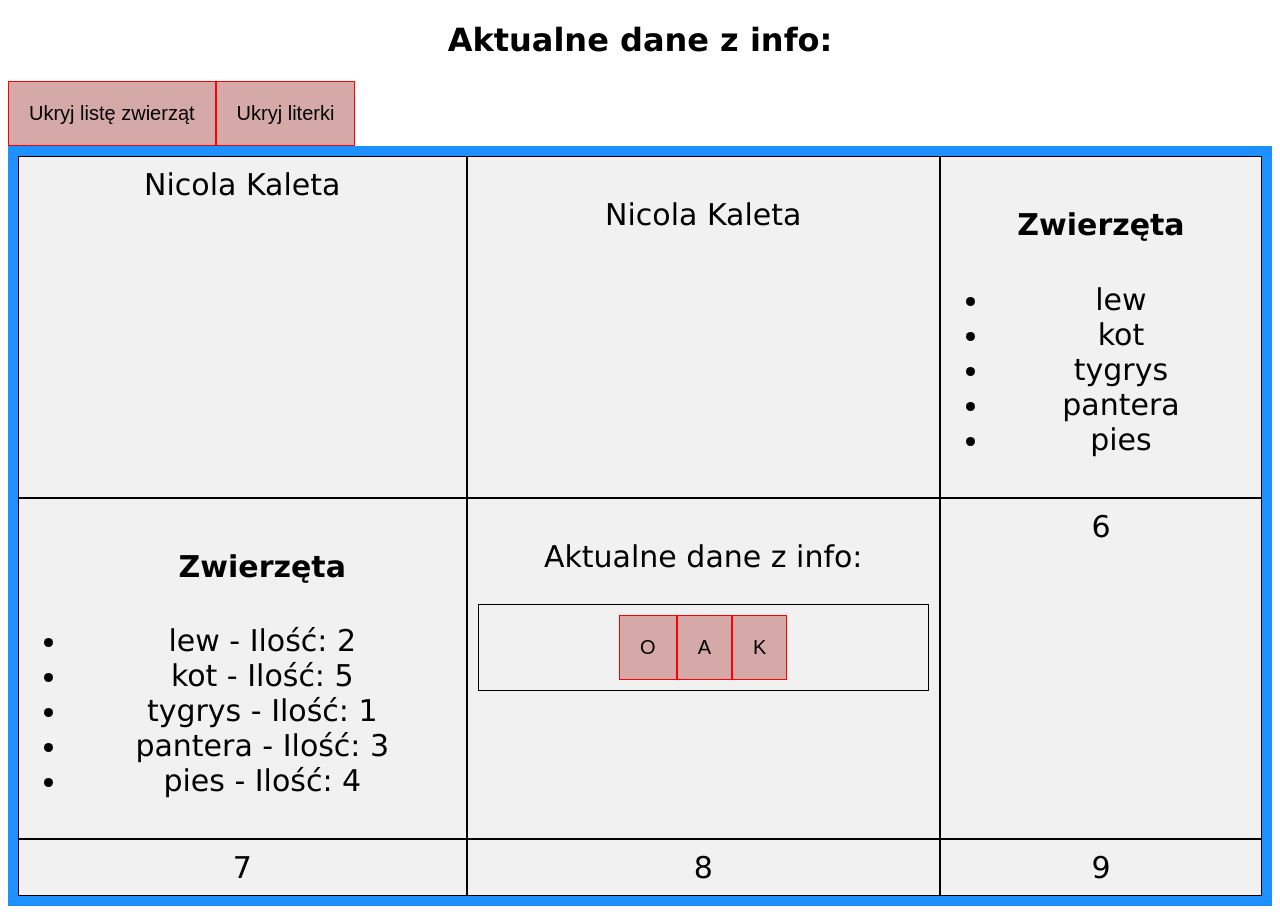
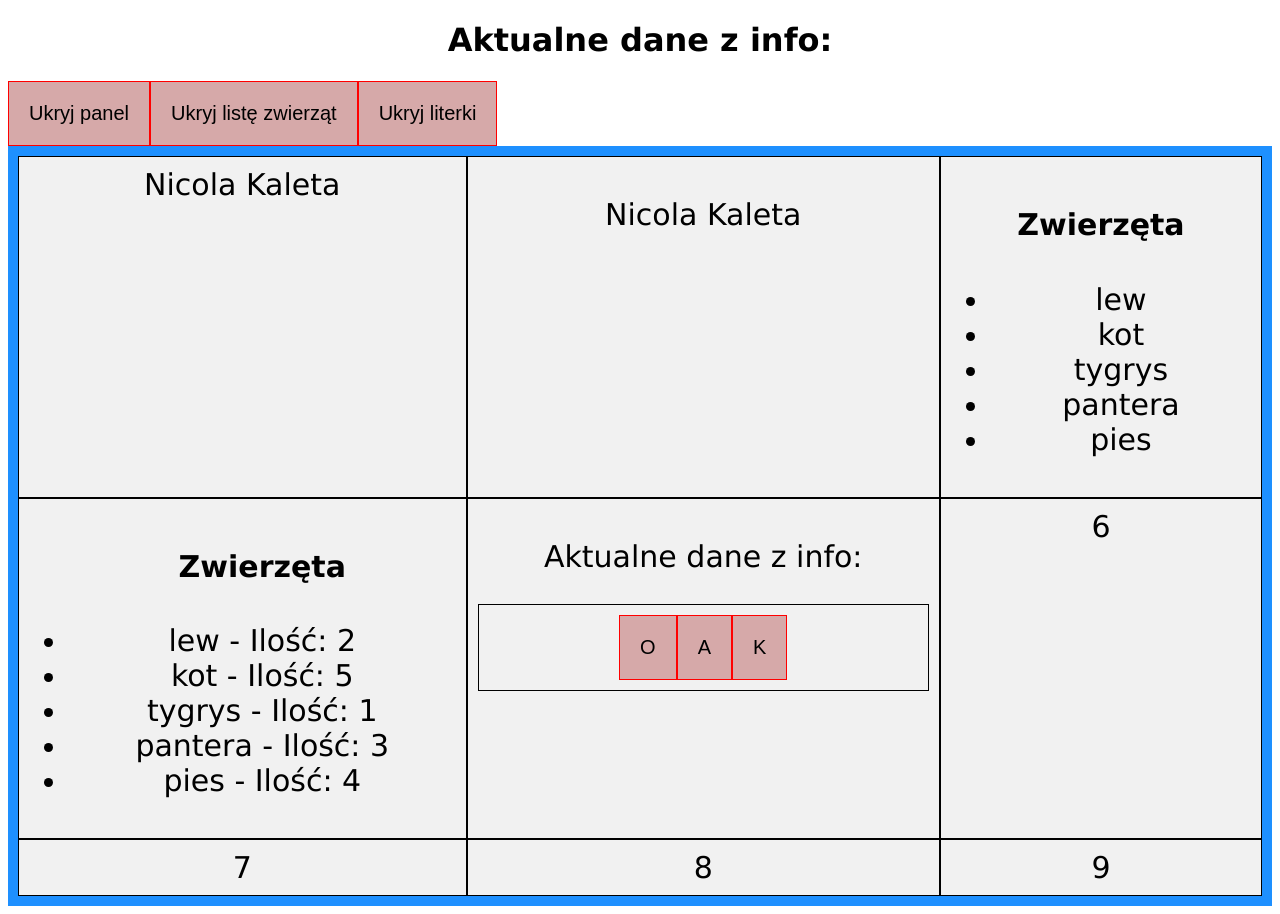
Before and after one commit to nic00la1/ReactPowt-rzenie, a React (Vite) app in the folder client/powtorzenieR/: page / in a window 1280 px wide. Built offline with nearby package versions, Linux system fonts and the light colour scheme.

Commit message:
komponent 6

```diff
--- a/client/powtorzenieR/src/App.jsx
+++ b/client/powtorzenieR/src/App.jsx
@@ -5,6 +5,7 @@ import { DisplayDataFromTableByProps } from './components/DisplayDataFromTableBy
 import { DisplayObjectsFromTableByProps } from './components/DisplayObjectsFromTableByProps';
 import React, { useState } from 'react';
 import { DisplayButton } from './components/DisplayButton';
+import { ControlPanel } from './components/ControlPanel';
 
 function App() {
 
@@ -14,6 +15,7 @@ const [info, setInfo] = useState("");
 // Do komponentu 5
 const [showAnimals, setShowAnimals] = useState(true);
 const [showButtons, setShowButtons] = useState(true);
+const [showPanel, setShowPanel] = useState(true);
 
 const zwierzeta = ["lew", "kot", "tygrys", "pantera", "pies"];
 
@@ -30,12 +32,15 @@ const zwierzetaObiekty = [
      {/* Info na samej górze */}
     <h1 className='info-center'>Aktualne dane z info: {info}</h1>
 
-    <button onClick={() => setShowAnimals(!showAnimals)}>
-      {showAnimals ? "Ukryj listę zwierząt" : "Pokaż listę zwierząt"}
-    </button>
-    <button onClick={() => setShowButtons(!showButtons)}>
-      {showButtons ? "Ukryj literki" : "Pokaż literki"}
-    </button>
+    { showPanel &&
+      <ControlPanel showAnimals={showAnimals}
+                  setShowAnimals={setShowAnimals}
+                  showButtons={showButtons}
+                  setShowButtons={setShowButtons}
+                  showPanel={showPanel}
+                  setShowPanel={setShowPanel}/>
+    }
+
 
     <div className='container'>
       <NicolaKaleta/>
```
